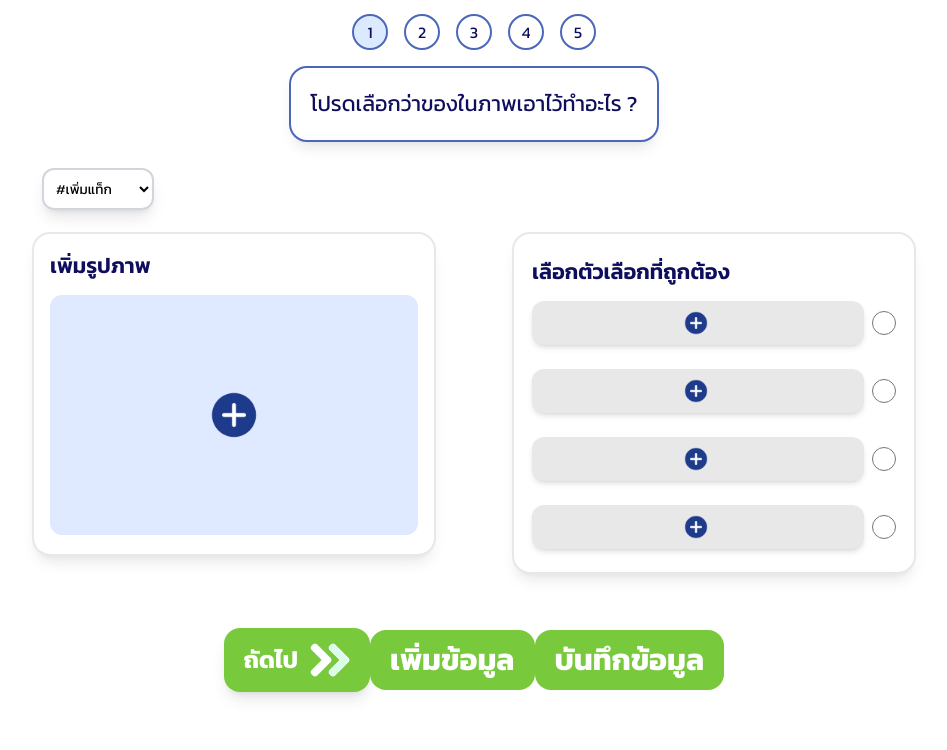
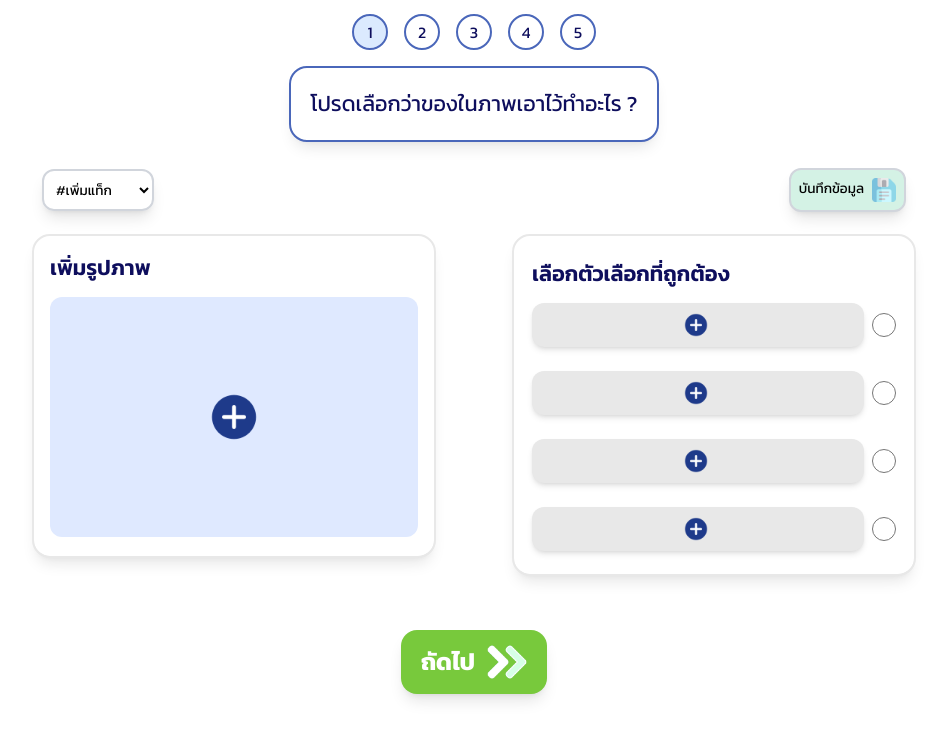
Before and after one commit to polymercatzz/memlody, a FastAPI app: page /admin/todo_mode/edit/1 in a window 1280 px wide. Shown: the part 164-914 px from the top of the page, without its empty margins (166-1113 px from the left). Before the commit the page ends 863 px from the top, so only its background shows below. Run offline with FastAPI, Linux system fonts and the light colour scheme; parts of the project's set-up code (start-up, migrations or seed data) failed here and were passed over.

Commit message:
แก้ปุ่มแมน

```diff
--- a/static/css/app.css
+++ b/static/css/app.css
@@ -1059,12 +1065,21 @@
   .bg-\[\#797979\] {
     background-color: #797979;
   }
+  .bg-\[\#D4F2E5\] {
+    background-color: #D4F2E5;
+  }
   .bg-\[\#D7FFE6\] {
     background-color: #D7FFE6;
   }
+  .bg-\[\#DBE9FD\] {
+    background-color: #DBE9FD;
+  }
   .bg-\[\#DFE9FF\] {
     background-color: #DFE9FF;
   }
+  .bg-\[\#E0F2F1\] {
+    background-color: #E0F2F1;
+  }
   .bg-\[\#E8E8E8\] {
     background-color: #E8E8E8;
   }
@@ -1730,6 +1806,13 @@
     &:hover {
       @media (hover: hover) {
         background-color: var(--color-gray-50);
+      }
+    }
+  }
+  .hover\:bg-gray-100 {
+    &:hover {
+      @media (hover: hover) {
+        background-color: var(--color-gray-100);
       }
     }
   }
--- a/templates/choosepic_admin.html
+++ b/templates/choosepic_admin.html
@@ -210,16 +210,23 @@
             โปรดเลือกว่าของในภาพเอาไว้ทำอะไร ?</p>
     </div>
         <div class=" flex justify-start items-center w-[110vh] mx-auto mt-5 bg-white rounded-4xl max-[480px]:w-[42vh]">
-            <select name="" id="" class="p-2 border-2 border-gray-300 rounded-xl text-[1.7vh] shadow-lg m-2 flex">
+            <select name="" id="" class="p-2 border-2 border-gray-300 rounded-xl text-[1.7vh] shadow-lg m-2 flex cursor-pointer">
                 <option value="">#เพิ่มแท็ก</option>
                 <option value="">สัตว์</option>
                 <option value="">ธรรมชาติ</option>
                 <option value="">ชีวิตประจำวัน</option>
                 <option value="">ดนตรี</option>
                 <option value="">ครอบครัว</option>
+            </select>
+            <div class="flex items-center justify-end w-full">
+            <button
+                class="group p-2 border-2 border-gray-300 rounded-xl text-[1.7vh] m-2 ml-auto flex cursor-pointer bg-[#D4F2E5] transition-all duration-300 cursor-pointer hover:bg-gray-100 shadow-lg hover:shadow-xlt"
+                onclick="sendData();">
+                <p>บันทึกข้อมูล</p>
+                <img src="/static/img/save.png" alt="" class="w-[3vh] object-contain ml-2">
+            </button>
 
-            </select>
-
+            </div>
         </div>
 
     <div
@@ -306,16 +313,7 @@
             <img src="/static/img/right-arrow.png"
                 class="w-[5vh] transform transition-transform duration-300 group-hover:translate-x-1">
         </button>
-        <button
-                class="group flex justify-center items-center bg-[#78C93C] px-5 py-3 rounded-2xl gap-3 text-3xl text-white font-bold transition-all duration-300 cursor-pointer hover:bg-lime-600"
-                onclick="Add_Data();">
-                <p>เพิ่มข้อมูล</p>
-            </button>
-            <button
-                class="group flex justify-center items-center bg-[#78C93C] px-5 py-3 rounded-2xl gap-3 text-3xl text-white font-bold transition-all duration-300 cursor-pointer hover:bg-lime-600"
-                onclick="sendData();">
-                <p>บันทึกข้อมูล</p>
-            </button>
+
     </div>
 
 
```
Also changed, not shown: other parts of static/css/app.css (+67 -0 lines), static/img/save.png (added), static/img/up.png (added).
